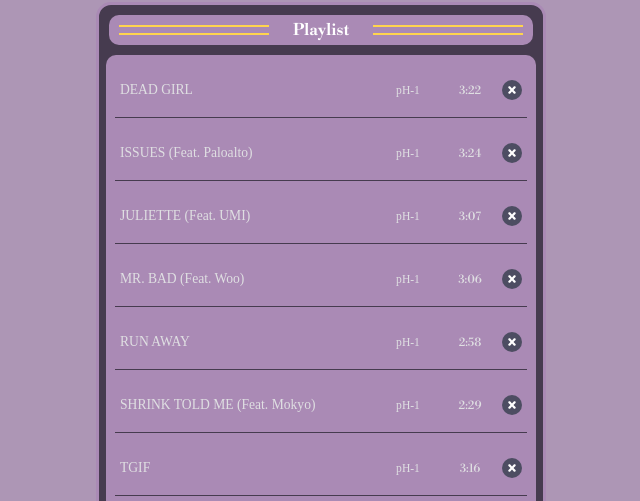
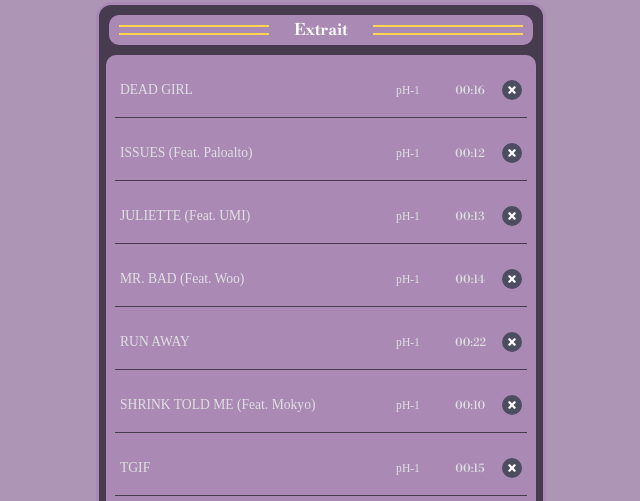
Before and after one commit to Sassous/Music-player, a plain HTML site: page index.html in a window 1280 px wide. Shown: the part 273-774 px from the top of the page, 319-959 px from the left. Drawn offline with nearby package versions, Linux system fonts and the light colour scheme; a web font is replaced by a local one.

Commit message:
second commit

```diff
--- a/index.html
+++ b/index.html
@@ -101,7 +101,7 @@
             <div></div>
             <div></div>
           </div>
-          <h2 class="playlist-title" id="playlist">Playlist</h2>
+          <h2 class="playlist-title" id="playlist">Extrait</h2>
           <div class="parallel-lines">
             <div></div>
             <div></div>
--- a/script.js
+++ b/script.js
@@ -10,70 +10,70 @@ const allSongs = [
     id: 0,
     title: "ZOMBIES",
     artist: "pH-1",
-    duration: "3:05",
+    duration: "00:14",
     src: "songs/ZOMBIES.mp3",
   },
   {
     id: 1,
     title: "TGIF",
     artist: "pH-1",
-    duration: "3:16",
+    duration: "00:15",
     src: "songs/TGIF.mp3",
   },
   {
     id: 2,
     title: "YUPPIE TING (Feat. Blase)",
     artist: "pH-1",
-    duration: "3:00",
+    duration: "00:08",
     src: "songs/YUPPIE.mp3",
   },
   {
     id: 3,
     title: "TIPSY",
     artist: "pH-1",
-    duration: "3:21",
+    duration: "00:11",
     src: "songs/TIPSY.mp3",
   },
   {
     id: 4,
     title: "MR. BAD (Feat. Woo)",
     artist: "pH-1",
-    duration: "3:06",
+    duration: "00:14",
     src: "songs/MR.BAD.mp3",
   },
   {
     id: 5,
     title: "JULIETTE (Feat. UMI)",
     artist: "pH-1",
-    duration: "3:07",
+    duration: "00:13",
     src: "songs/JULIETTE.mp3",
   },
   {
     id: 6,
     title: "RUN AWAY",
     artist: "pH-1",
-    duration: "2:58",
+    duration: "00:22",
     src: "songs/RUNAWAY.mp3",
   },
   {
     id: 7,
     title: "DEAD GIRL",
     artist: "pH-1",
-    duration: "3:22",
+    duration: "00:16",
     src: "songs/DEADGIRL.mp3",
   },
   {
     id: 8,
     title: "SHRINK TOLD ME (Feat. Mokyo)",
     artist: "pH-1",
-    duration: "2:29",
+    duration: "00:10",
     src: "songs/SHRINK.mp3",
   },
   {
     id: 9,
     title: "ISSUES (Feat. Paloalto)",
     artist: "pH-1",
-    duration: "3:24",
+    duration: "00:12",
     src: "songs/ISSUES.mp3",
   },
 ];
```
Also changed, not shown: 2 other files.
